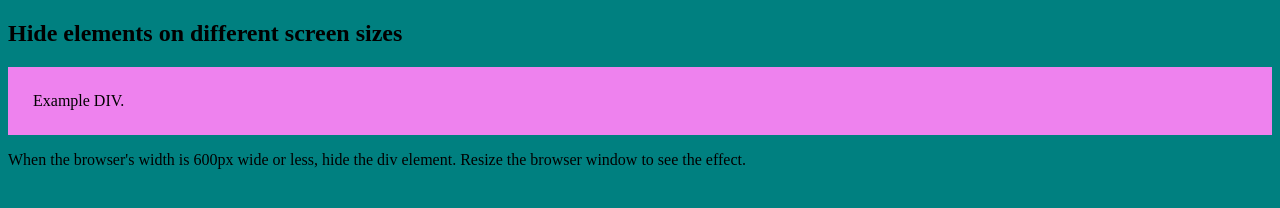
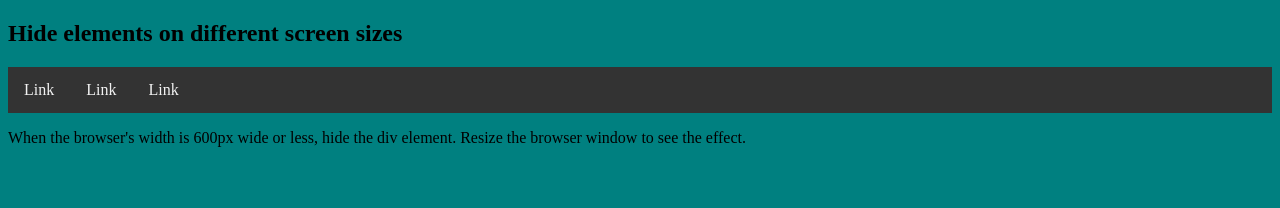
Before and after one commit to hoohanyo/hoohanyo.github.io, a plain HTML site: page index.html in a window 1280 px wide. Drawn offline with Linux system fonts and the light colour scheme.

Commit message:
The files has updated.

```diff
--- a/css/style.css
+++ b/css/style.css
@@ -2,12 +2,12 @@ body {
     background-color: teal;
 }
 
-/* 960px felbontásnál kisebb eszközök */
+/* 960px felbontásnál kisebb eszközök
 @media only screen and (max-width: 992px) {
     body {
         background-color: tomato;
     }
-}
+} */
 
 /* Tablet álló méret 768px-960px
  @media only screen and (min-width: 768px) and (max-width: 959px) {
@@ -16,7 +16,7 @@ body {
      }
  } */
 
- /* Mobil méretek */
+ /* Mobil méretek
  @media only screen and (max-width: 767px) {
      body {
         background-color: turquoise;
@@ -25,7 +25,7 @@ body {
         display: none;
 
      }
- }
+ } */
 
  /* Mobil fekvőtől tablet állóig
  @media only screen and (min-width: 480px) and (max-width: 767px) {}*/
@@ -33,7 +33,37 @@ body {
  /* Mobil álló mérettől mobil fekvőig
  @media only screen and (max-width: 479px) {} */
 
- .example {
-     background-color: violet;
-     padding: 25px;
- }
+
+ * {
+    box-sizing: border-box;
+  }
+
+  /* Style the top navigation bar */
+  .topnav {
+    overflow: hidden;
+    background-color: #333;
+  }
+
+  /* Style the topnav links */
+  .topnav a {
+    float: left;
+    display: block;
+    color: #f2f2f2;
+    text-align: center;
+    padding: 14px 16px;
+    text-decoration: none;
+  }
+
+  /* Change color on hover */
+  .topnav a:hover {
+    background-color: #ddd;
+    color: black;
+  }
+
+  /* On screens that are 600px wide or less, make the menu links stack on top of each other instead of next to each other */
+  @media screen and (max-width: 767px) {
+    .topnav a {
+      float: none;
+      width: 100%;
+    }
+  }
--- a/index.html
+++ b/index.html
@@ -14,7 +14,11 @@
         Hide elements on different screen sizes
     </h2>
 
-    <div class="example">Example DIV.</div>
+    <div class="topnav">
+        <a href="#">Link</a>
+        <a href="#">Link</a>
+        <a href="#">Link</a>
+    </div>
 
     <p>
         When the browser's width is 600px wide or less, hide the div element. Resize the browser window to see the
```
